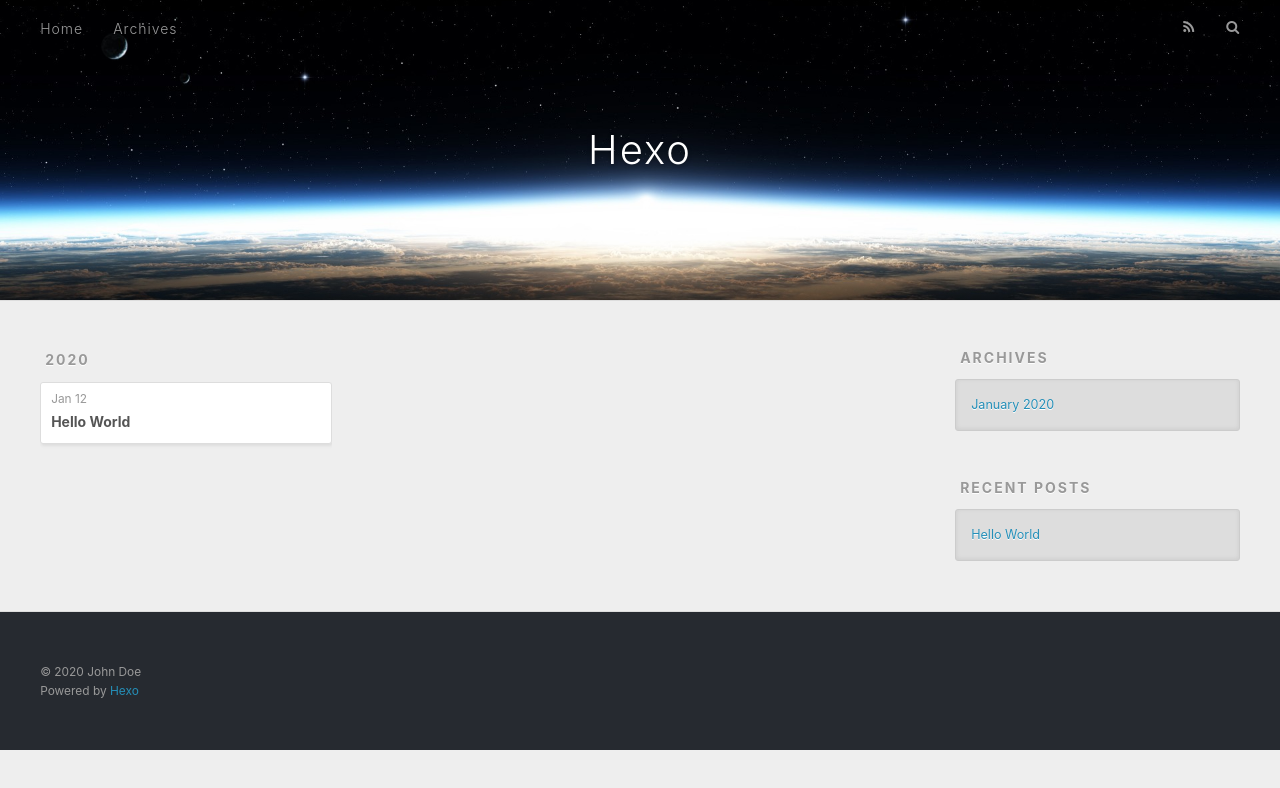
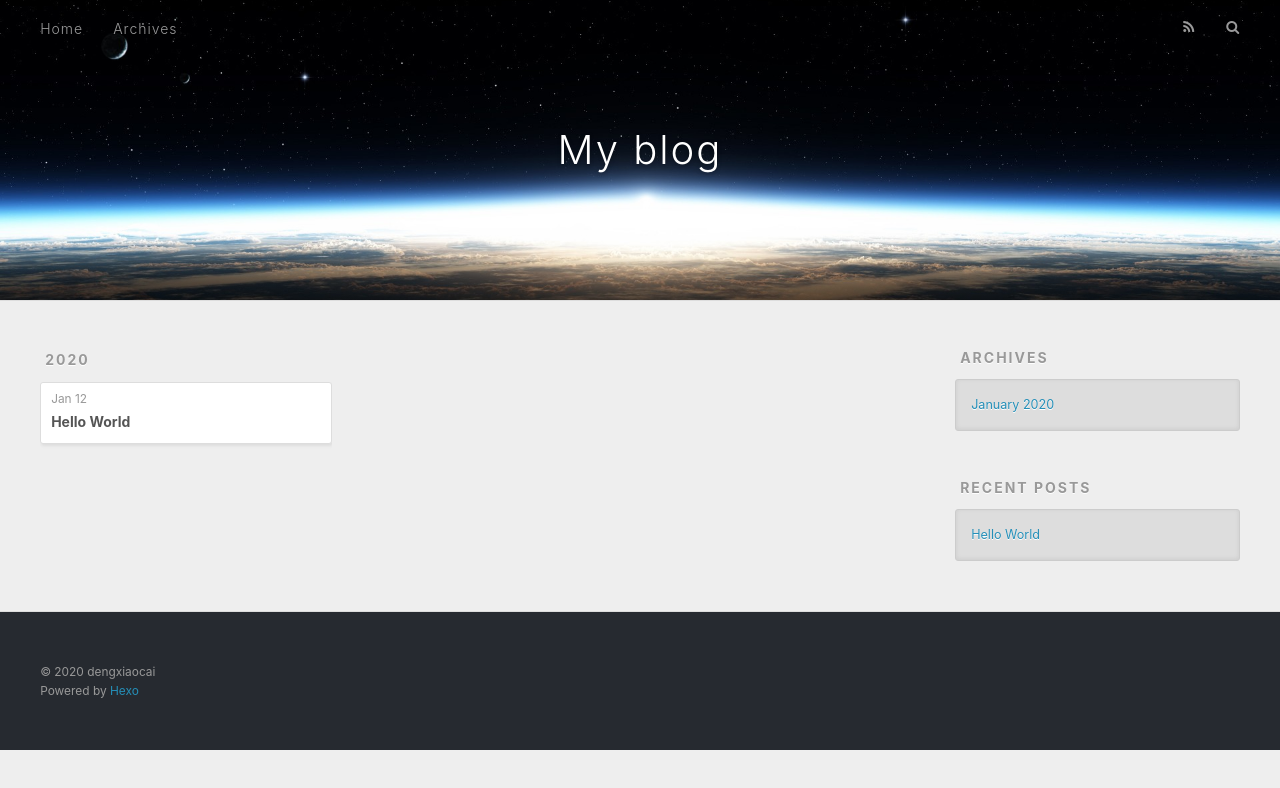
Before and after one commit to dengxiaocai/dengxiaocai.github.io, a plain HTML site: page archives/2020/01/index.html in a window 1280 px wide. Drawn offline with nearby package versions, Linux system fonts and the light colour scheme.

Commit message:
Site updated: 2020-01-12 22:56:48

```diff
--- a/archives/2020/01/index.html
+++ b/archives/2020/01/index.html
@@ -5,17 +5,17 @@
 
 
 
-  <title>Archives: 2020/1 | Hexo</title>
+  <title>Archives: 2020/1 | My blog</title>
   <meta name="viewport" content="width=device-width, initial-scale=1, maximum-scale=1">
   <meta property="og:type" content="website">
-<meta property="og:title" content="Hexo">
+<meta property="og:title" content="My blog">
 <meta property="og:url" content="http://yoursite.com/archives/2020/01/index.html">
-<meta property="og:site_name" content="Hexo">
+<meta property="og:site_name" content="My blog">
 <meta property="og:locale" content="en_US">
-<meta property="article:author" content="John Doe">
+<meta property="article:author" content="dengxiaocai">
 <meta name="twitter:card" content="summary">
 
-    <link rel="alternate" href="/atom.xml" title="Hexo" type="application/atom+xml">
+    <link rel="alternate" href="/atom.xml" title="My blog" type="application/atom+xml">
 
 
     <link rel="icon" href="/favicon.png">
@@ -36,7 +36,7 @@
   <div id="header-outer" class="outer">
     <div id="header-title" class="inner">
       <h1 id="logo-wrap">
-        <a href="/" id="logo">Hexo</a>
+        <a href="/" id="logo">My blog</a>
       </h1>
 
     </div>
@@ -141,7 +141,7 @@
 
   <div class="outer">
     <div id="footer-info" class="inner">
-      &copy; 2020 John Doe<br>
+      &copy; 2020 dengxiaocai<br>
       Powered by <a href="http://hexo.io/" target="_blank">Hexo</a>
     </div>
   </div>
```
Also changed, not shown: 2020/01/12/hello-world/index.html (+7 -7 lines), archives/2020/index.html (+7 -7 lines), archives/index.html (+7 -7 lines), index.html (+8 -8 lines).
